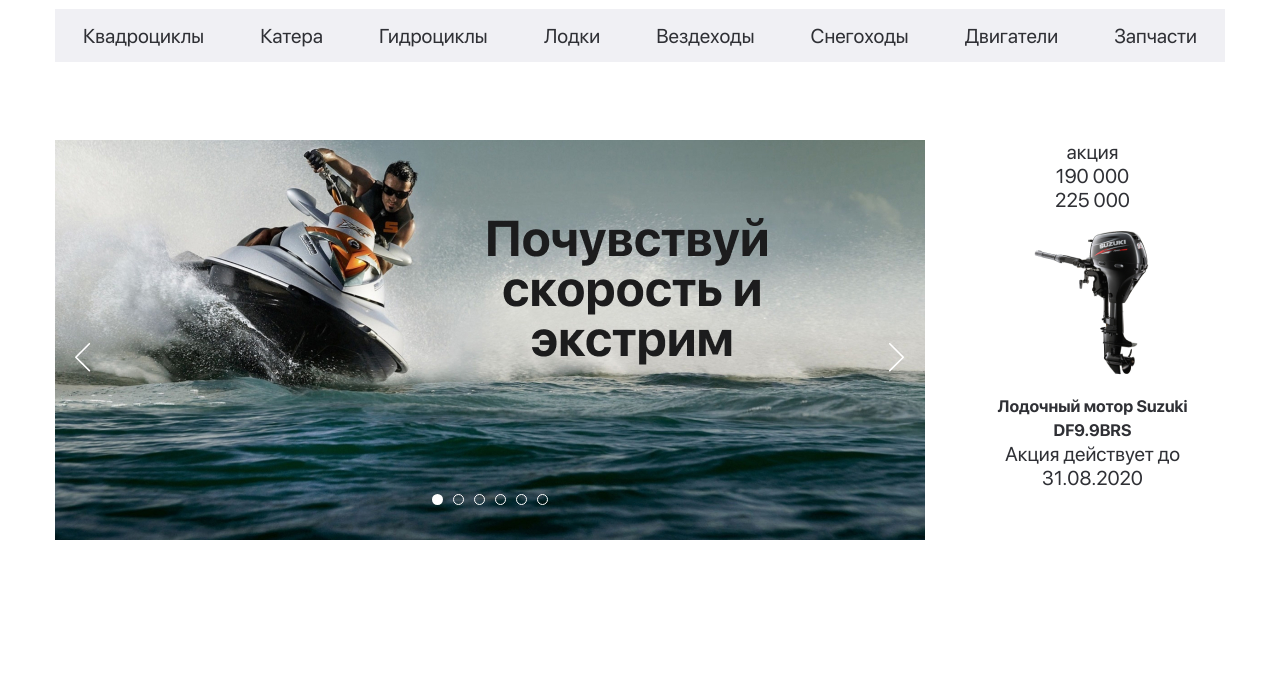
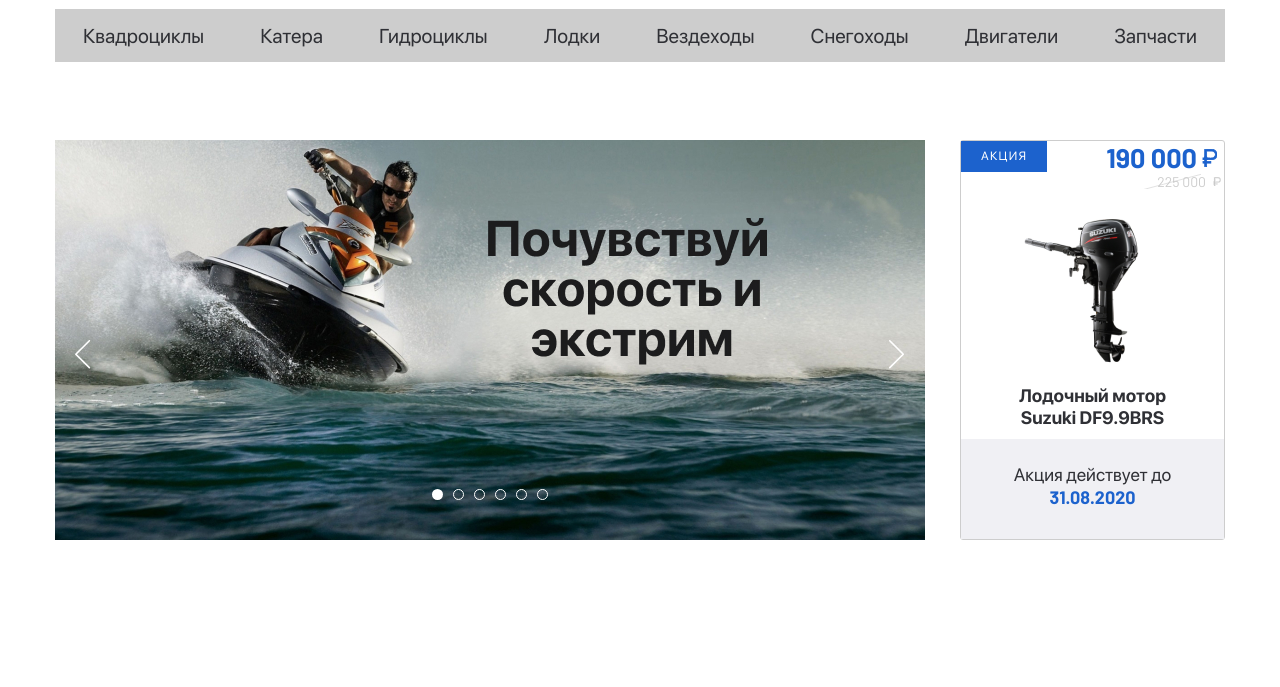
Before and after one commit to AntiHero/OnlineShop, a website: page index.html in a window 1280 px wide. Shown: the part 113-800 px from the top of the page. Drawn offline with nearby package versions, Linux system fonts and the light colour scheme.

Commit message:
layout: add layout + style for banner section

```diff
--- a/css/banner-section.css
+++ b/css/banner-section.css
@@ -1,6 +1,14 @@
+:root {
+  --white-color: #ffffff;
+  --blue-color: #1c62cd;
+  --gray-color: #cdcdcd;
+  --light-gray-color: #f0f0f4;
+}
+
 .banner-section__inner {
   display: flex;
   justify-content: space-between;
+  max-height: 400px;
 }
 
 .banner-section__slider {
@@ -38,7 +46,131 @@
   transform: scale(1.1);
 }
 
+.banner-section__slider-item-image {
+  object-fit: cover;
+}
+
 .sale-item {
   max-width: 265px;
   text-align: center;
+  border: 1px solid var(--gray-color);
+  border-radius: 3px;
+  display: flex;
+  flex-direction: column;
+  justify-content: space-between;
 }
+
+.sale__item-top {
+  display: flex;
+  justify-content: space-between;
+  margin-bottom: 7px;
+}
+
+.sale-item__info {
+  color: var(--white-color);
+  background-color: var(--blue-color);
+  padding: 8px 20px;
+  text-transform: uppercase;
+  font-size: 12px;
+  line-height: 15px;
+  letter-spacing: 0.1em;
+  align-self: flex-start;
+}
+
+.price {
+  font-family: 'Barlow', sans-serif;
+}
+
+.sale-item__price {
+  text-align: right;
+}
+
+.sale-item__price-new {
+  font-weight: 700;
+  font-style: normal;
+  font-weight: bold;
+  font-size: 27px;
+  line-height: 32px;
+  color: var(--blue-color);
+  padding-right: 20px;
+  margin-right: 7px;
+  position: relative;
+}
+
+.sale-item__price-new::after {
+  content: '';
+  position: absolute;
+  width: 15px;
+  height: 18px;
+  background-image: url('../images/ruble-icon.svg');
+  right: 0;
+  top: 8px;
+}
+
+.sale-item__price-old {
+  font-style: normal;
+  font-weight: 400;
+  font-size: 14px;
+  line-height: 17px;
+  margin-left: auto;
+  margin-right: 3px;
+  padding-right: 15px;
+  position: relative;
+  max-width: 70px;
+  color: var(--gray-color);
+}
+
+.sale-item__price-old::after {
+  content: '';
+  position: absolute;
+  width: 8px;
+  height: 9px;
+  background-image: url('../images/ruble-icon-small.svg');
+  right: 0;
+  top: 4px;
+}
+
+.sale-item__price-old::before {
+  content: '';
+  position: absolute;
+  width: 60px;
+  height: 16px;
+  background-image: url('../images/cross-line-icon.svg');
+  right: 20px;
+}
+
+.sale-item__img {
+  margin-bottom: 5px;
+  align-self: center;
+  padding-right: 20px;
+}
+
+.sale-item__footer {
+  min-height: 100px;
+  font-size: 18px;
+  line-height: 22px;
+  padding: 25px 20px;
+  background-color: var(--light-gray-color);
+}
+
+.sale-item__title {
+  font-weight: 700;
+  font-size: 18px;
+  line-height: 22px;
+  padding: 0 20px;
+  max-width: 233px;
+  margin: 0 auto 7px;
+  justify-self: flex-end;
+}
+
+.sale-item__date {
+  font-family: 'Barlow', 'sans-serif';
+  color: var(--blue-color);
+  font-weight: 700;
+}
+
+.sale__item-title-info {
+  font-size: 18px;
+  line-height: 22px;
+  display: block;
+}
--- a/css/fonts.css
+++ b/css/fonts.css
@@ -1,3 +1,5 @@
+@import url('https://fonts.googleapis.com/css2?family=Barlow:wght@400;700&display=swap');
+
 @font-face {
   font-family: 'SFProDisplay';
   src: url('../fonts/SFProDisplay-Bold.woff2') format('woff2'),
--- a/css/style.css
+++ b/css/style.css
@@ -26,6 +26,10 @@ a {
   text-decoration: none;
   color: inherit;
   outline: none;
+}
+
+p {
+  margin: 0;
 }
 
 ul,
--- a/index.html
+++ b/index.html
@@ -87,22 +87,46 @@
         <div class="banner-section__inner">
           <div class="banner-section__slider">
             <a class="banner-section__slider-item" href="#">
-              <img src="images/slider1.jpg" alt="" />
+              <img
+                class="banner-section__slider-item-image"
+                src="images/slider1.jpg"
+                alt=""
+              />
             </a>
             <a class="banner-section__slider-item" href="#">
-              <img src="images/slider1.jpg" alt="" />
+              <img
+                class="banner-section__slider-item-image"
+                src="images/slider1.jpg"
+                alt=""
+              />
             </a>
             <a class="banner-section__slider-item" href="#">
-              <img src="images/slider1.jpg" alt="" />
+              <img
+                class="banner-section__slider-item-image"
+                src="images/slider1.jpg"
+                alt=""
+              />
             </a>
             <a class="banner-section__slider-item" href="#">
-              <img src="images/slider1.jpg" alt="" />
+              <img
+                class="banner-section__slider-item-image"
+                src="images/slider1.jpg"
+                alt=""
+              />
             </a>
             <a class="banner-section__slider-item" href="#">
-              <img src="images/slider1.jpg" alt="" />
+              <img
+                class="banner-section__slider-item-image"
+                src="images/slider1.jpg"
+                alt=""
+              />
             </a>
             <a class="banner-section__slider-item" href="#">
-              <img src="images/slider1.jpg" alt="" />
+              <img
+                class="banner-section__slider-item-image"
+                src="images/slider1.jpg"
+                alt=""
+              />
             </a>
           </div>
           <a class="banner-section__item sale-item" href="#">
@@ -114,11 +138,14 @@
               </div>
             </div>
             <img src="images/content/motor.png" alt="" class="sale-item__img" />
-            <h5 class="sale-item__title">Лодочный мотор Suzuki DF9.9BRS</h5>
-            <div class="sale-item__footer">
+            <h5 class="sale-item__title">
+              Лодочный мотор
+              <span class="sale-item__title-info">Suzuki DF9.9BRS</span>
+            </h5>
+            <p class="sale-item__footer">
               Акция действует до
               <span class="sale-item__date">31.08.2020</span>
-            </div>
+            </p>
           </a>
         </div>
       </div>
```
